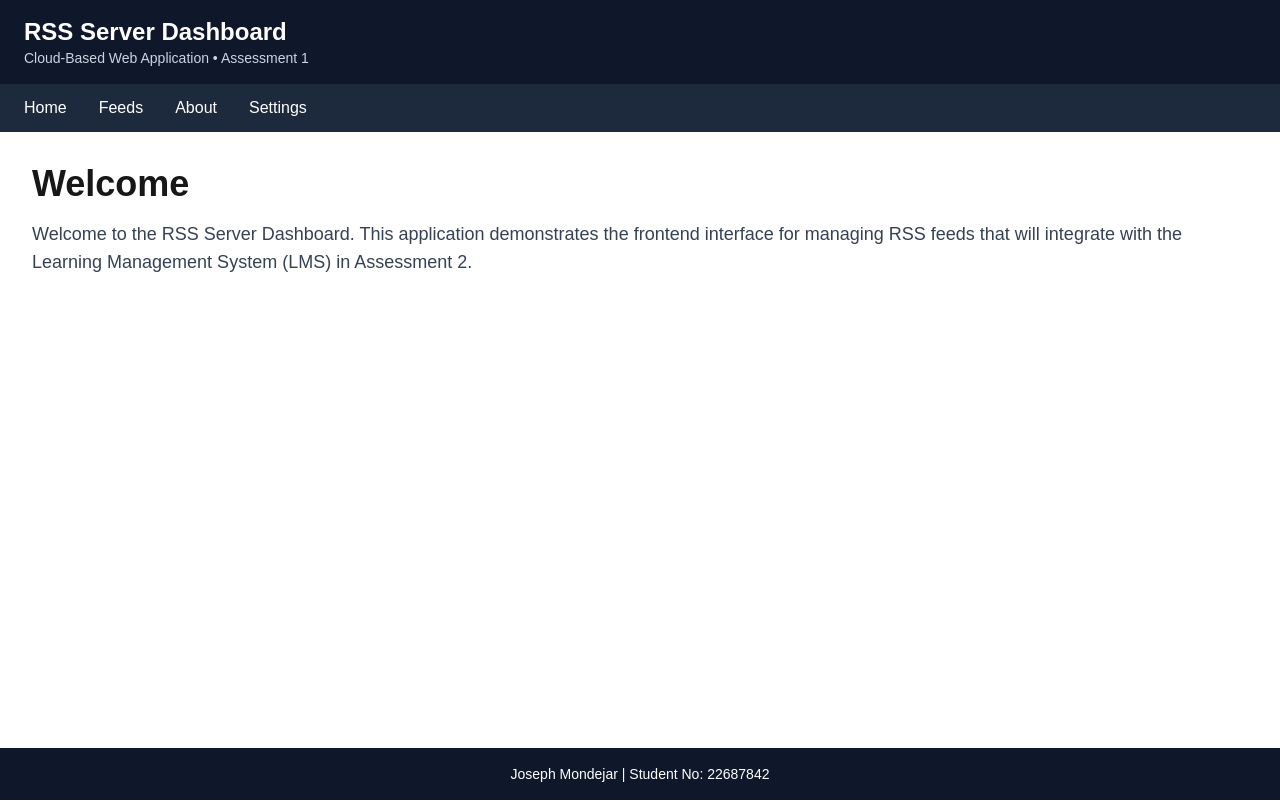
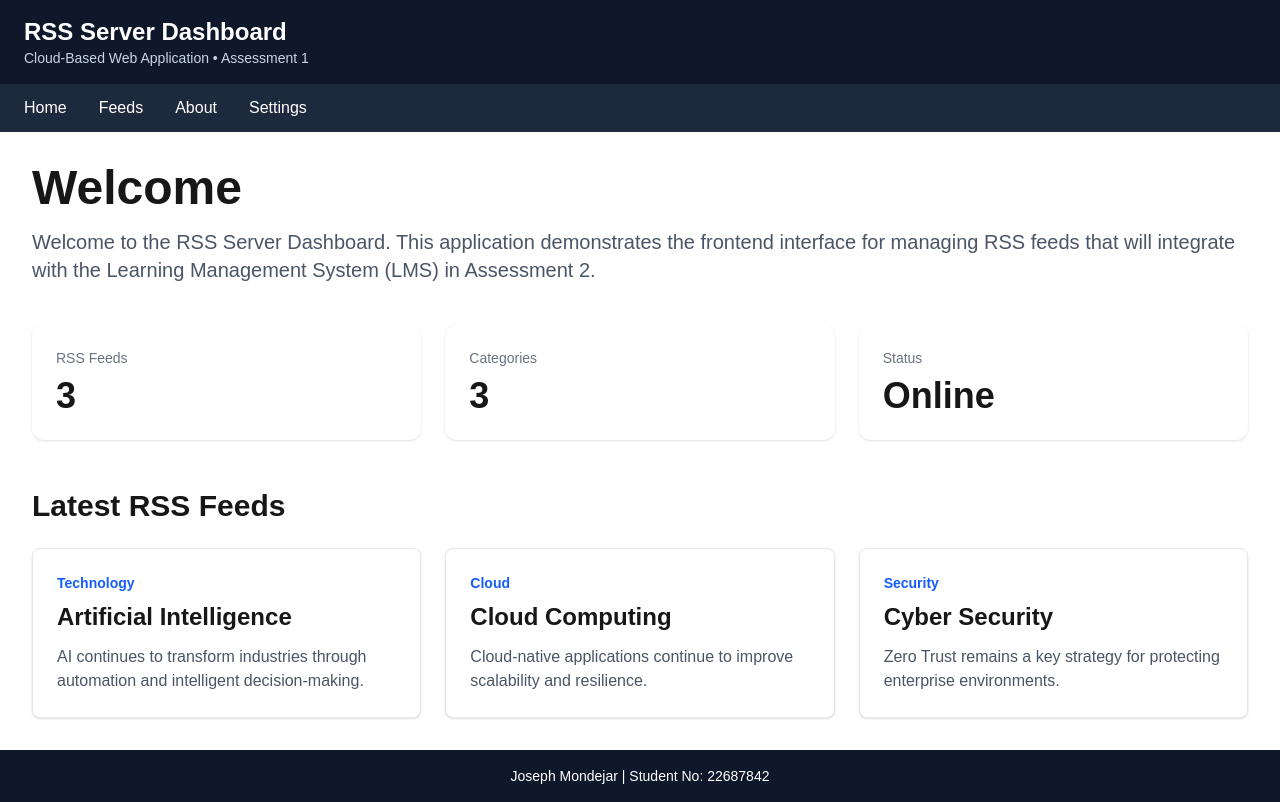
Before and after one commit to josephtipo/rss-lms-frontend, a Next.js app: page / in a window 1280 px wide. Built offline with nearby package versions, Linux system fonts and the light colour scheme.

Commit message:
Build reusable dashboard cards and RSS feed components

```diff
--- a/app/page.tsx
+++ b/app/page.tsx
@@ -1,15 +1,61 @@
+import FeedCard from "@/components/FeedCard";
+import StatCard from "@/components/StatCard";
+import { feeds } from "@/data/feeds";
+
 export default function Home() {
   return (
     <>
-      <h2 className="text-4xl font-bold mb-4">
-        Welcome
-      </h2>
+      {/* Welcome Section */}
+      <section className="mb-10">
+        <h1 className="mb-4 text-5xl font-bold">
+          Welcome
+        </h1>
 
-      <p className="text-lg text-gray-700">
-        Welcome to the RSS Server Dashboard. This application demonstrates
-        the frontend interface for managing RSS feeds that will integrate
-        with the Learning Management System (LMS) in Assessment 2.
-      </p>
+        <p className="text-xl text-gray-600">
+          Welcome to the RSS Server Dashboard. This application
+          demonstrates the frontend interface for managing RSS feeds
+          that will integrate with the Learning Management System
+          (LMS) in Assessment 2.
+        </p>
+      </section>
+
+      {/* Dashboard Statistics */}
+      <section className="mb-12">
+        <div className="grid gap-6 md:grid-cols-3">
+          <StatCard
+            title="RSS Feeds"
+            value={feeds.length.toString()}
+          />
+
+          <StatCard
+            title="Categories"
+            value="3"
+          />
+
+          <StatCard
+            title="Status"
+            value="Online"
+          />
+        </div>
+      </section>
+
+      {/* Latest RSS Feeds */}
+      <section>
+        <h2 className="mb-6 text-3xl font-bold">
+          Latest RSS Feeds
+        </h2>
+
+        <div className="grid gap-6 md:grid-cols-2 lg:grid-cols-3">
+          {feeds.map((feed) => (
+            <FeedCard
+              key={feed.id}
+              title={feed.title}
+              category={feed.category}
+              summary={feed.summary}
+            />
+          ))}
+        </div>
+      </section>
     </>
   );
 }
--- /dev/null
+++ b/components/FeedCard.tsx
@@ -0,0 +1,27 @@
+type FeedCardProps = {
+  title: string;
+  category: string;
+  summary: string;
+};
+
+export default function FeedCard({
+  title,
+  category,
+  summary,
+}: FeedCardProps) {
+  return (
+    <div className="rounded-lg border border-gray-200 bg-white p-6 shadow-sm hover:shadow-md transition">
+      <p className="mb-2 text-sm font-semibold text-blue-600">
+        {category}
+      </p>
+
+      <h3 className="mb-3 text-2xl font-bold">
+        {title}
+      </h3>
+
+      <p className="text-gray-600">
+        {summary}
+      </p>
+    </div>
+  );
+}
--- /dev/null
+++ b/components/StatCard.tsx
@@ -0,0 +1,21 @@
+type StatCardProps = {
+  title: string;
+  value: string;
+};
+
+export default function StatCard({
+  title,
+  value,
+}: StatCardProps) {
+  return (
+    <div className="rounded-xl bg-white p-6 shadow hover:shadow-lg transition">
+      <p className="text-gray-500 text-sm">
+        {title}
+      </p>
+
+      <h2 className="mt-2 text-4xl font-bold">
+        {value}
+      </h2>
+    </div>
+  );
+}
--- /dev/null
+++ b/data/feeds.ts
@@ -0,0 +1,23 @@
+export const feeds = [
+  {
+    id: 1,
+    title: "Artificial Intelligence",
+    category: "Technology",
+    summary:
+      "AI continues to transform industries through automation and intelligent decision-making.",
+  },
+  {
+    id: 2,
+    title: "Cloud Computing",
+    category: "Cloud",
+    summary:
+      "Cloud-native applications continue to improve scalability and resilience.",
+  },
+  {
+    id: 3,
+    title: "Cyber Security",
+    category: "Security",
+    summary:
+      "Zero Trust remains a key strategy for protecting enterprise environments.",
+  },
+];
```
